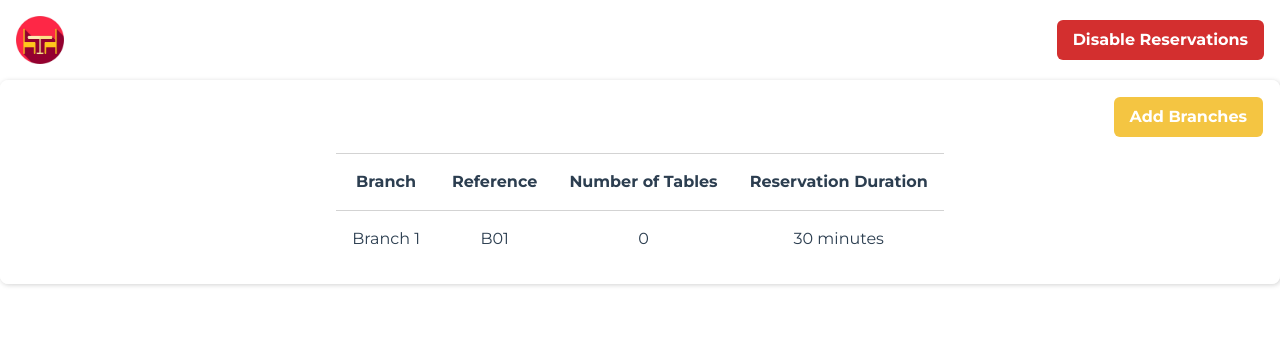
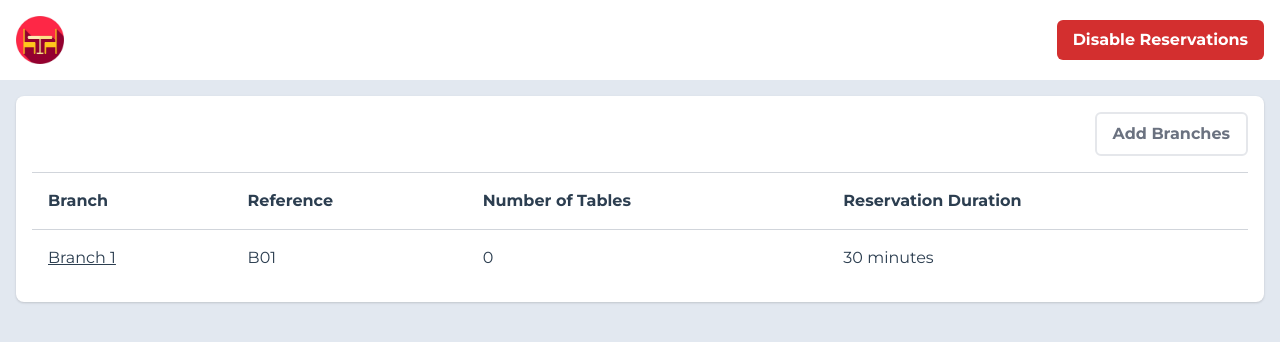
Before and after one commit to sprguillen/reservation-system, a Vue app: page / in a window 1280 px wide. Shown: the top 342 px of the page. Built offline with nearby package versions, Linux system fonts and the light colour scheme.

Commit message:
Design improvements

```diff
--- a/src/App.vue
+++ b/src/App.vue
@@ -25,5 +25,7 @@ export default {
   -moz-osx-font-smoothing: grayscale;
   text-align: center;
   color: #2c3e50;
+  background-color: rgb(226 232 240);
+  height: 100vh
 }
 </style>
--- a/src/components/BranchesTable.vue
+++ b/src/components/BranchesTable.vue
@@ -1,25 +1,25 @@
 <template>
   <div>
-    <section class="branches-table">
-      <div class="branches-table__actions">
-        <CustomButton type="primary" @onClick="openModal">Add Branches</CustomButton>
+    <section class="shadow bg-white rounded-lg p-4">
+      <div class="flex flex-row-reverse mb-4">
+        <CustomButton @onClick="openModal">Add Branches</CustomButton>
       </div>
-      <div class="branches-table__content">
-        <table>
+      <div class="flex items-center justify-center">
+        <table class="w-full table-auto">
           <thead>
-            <tr>
-              <th>Branch</th>
-              <th>Reference</th>
-              <th>Number of Tables</th>
-              <th>Reservation Duration</th>
+            <tr class="border-t border-b border-gray-300">
+              <th class="p-4 text-left">Branch</th>
+              <th class="p-4 text-left">Reference</th>
+              <th class="p-4 text-left">Number of Tables</th>
+              <th class="p-4 text-left">Reservation Duration</th>
             </tr>
           </thead>
           <tbody>
             <tr v-for="(branch, i) in branches" :key="i">
-              <td class="cursor-pointer"><router-link to="/edit">{{ branch.name }}</router-link></td>
-              <td>{{ branch.reference }}</td>
-              <td>{{ branch.numOfTables }}</td>
-              <td>{{ branch.reservationDuration }}</td>
+              <td class="p-4 text-left cursor-pointer underline"><router-link to="/edit">{{ branch.name }}</router-link></td>
+              <td class="p-4 text-left">{{ branch.reference }}</td>
+              <td class="p-4 text-left">{{ branch.numOfTables }}</td>
+              <td class="p-4 text-left">{{ branch.reservationDuration }}</td>
             </tr>
           </tbody>
         </table>
@@ -30,7 +30,7 @@
         <CustomSelect :options="branches" :value="branchToUpdate" />
       </div>
       <template slot="footer">
-        <div class="footer-action">
+        <div class="flex gap-4 mt-4">
           <CustomButton @click="closeModal">Cancel</CustomButton>
           <CustomButton type="primary">Save</CustomButton>
         </div>
@@ -73,43 +73,3 @@ export default {
   }
 }
 </script>
-<style scoped>
-.branches-table {
-  -webkit-box-shadow: 1px 1px 5px 0px #D3D3D3;
-  -moz-box-shadow: 1px 1px 5px 0px #D3D3D3;
-  box-shadow: 1px 1px 5px 0px #D3D3D3;
-  border: 1px solid white;
-  border-radius: 0.5rem;
-  padding: 1rem;
-}
-
-.branches-table__content {
-  display: flex;
-  align-items: center;
-  justify-content: center;
-}
-
-.branches-table__actions {
-  display: flex;
-  flex-direction: row-reverse;
-  margin-bottom: 1rem;
-}
-
-.branches-table table {
-  border-collapse: collapse;
-}
-
-table thead {
-  border-top: 1px solid #D3D3D3;
-  border-bottom: 1px solid #D3D3D3;
-}
-
-table tr th, table tr td {
-  padding: 1em;
-}
-
-.footer-action {
-  display: flex;
-  gap: 1em;
-}
-</style>
--- a/src/components/CustomButton.vue
+++ b/src/components/CustomButton.vue
@@ -1,6 +1,6 @@
 <template>
   <button
-    class="px-4 py-2 rounded-md text-white font-semibold"
+    class="px-4 py-2 rounded-md font-semibold"
     :class="buttonType"
     @click="$emit('onClick')"
   >
@@ -19,12 +19,12 @@ export default {
   computed: {
     buttonType () {
       if (this.type === 'primary') {
-        return 'bg-primary hover:bg-primary-2';
+        return 'bg-primary hover:bg-primary-2 text-white';
       } else if (this.type === 'secondary') {
-        return 'bg-secondary hover:bg-secondary-2';
+        return 'bg-secondary hover:bg-secondary-2 text-white';
       }
 
-      return 'bg-gray-300 hover:bg-gray-400';
+      return 'border-2 border-gray-200 hover:bg-gray-200 text-gray-500';
     }
   }
 }
--- a/src/components/NavHeader.vue
+++ b/src/components/NavHeader.vue
@@ -1,5 +1,5 @@
 <template>
-  <nav class="px-4 py-4 flex justify-between items-center">
+  <nav class="px-4 py-4 flex justify-between items-center bg-white">
     <div>
       <router-link to="/">
         <img src="../assets/logo.png" alt="logo" class="w-12 h-12" />
--- a/src/components/PopupModal.vue
+++ b/src/components/PopupModal.vue
@@ -2,7 +2,7 @@
   <dialog ref="dialog" class="dialog w-full max-w-md border-none rounded-lg shadow-lg bg-white p-0">
     <div class="flex justify-between items-center px-4 py-3 border-b border-gray-300 bg-gray-100">
       <h3 class="text-lg font-bold text-gray-700">{{ title }}</h3>
-      <span class="text-gray-500 hover:text-gray-700 focus:outline-none" @click="close">X</span>
+      <span class="text-gray-500 hover:text-gray-700 cursor-pointer" @click="close">X</span>
     </div>
     <div class="p-5 text-gray-800">
       <slot></slot>
--- a/src/pages/HomePage.vue
+++ b/src/pages/HomePage.vue
@@ -1,6 +1,6 @@
 <template>
   <main>
-    <branches-table />
+    <branches-table class="p-4" />
   </main>
 </template>
 <script>
```
